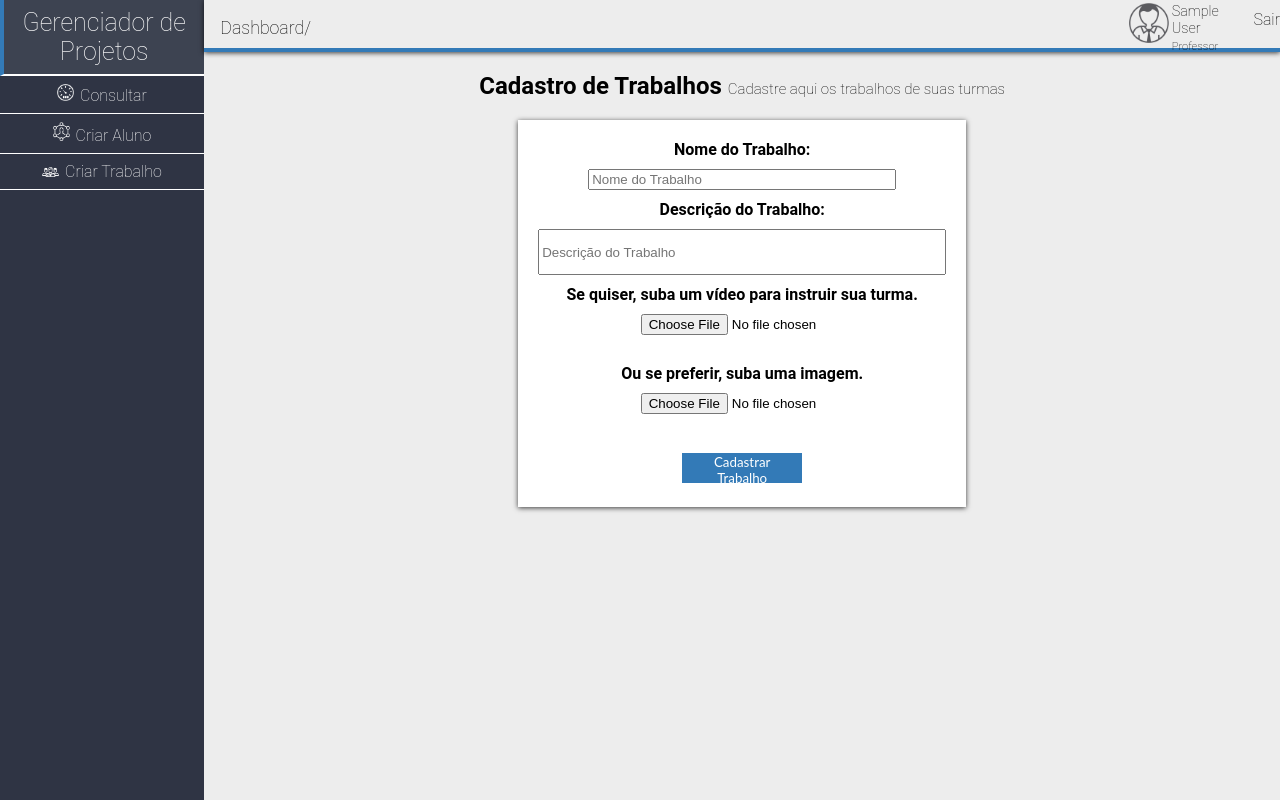
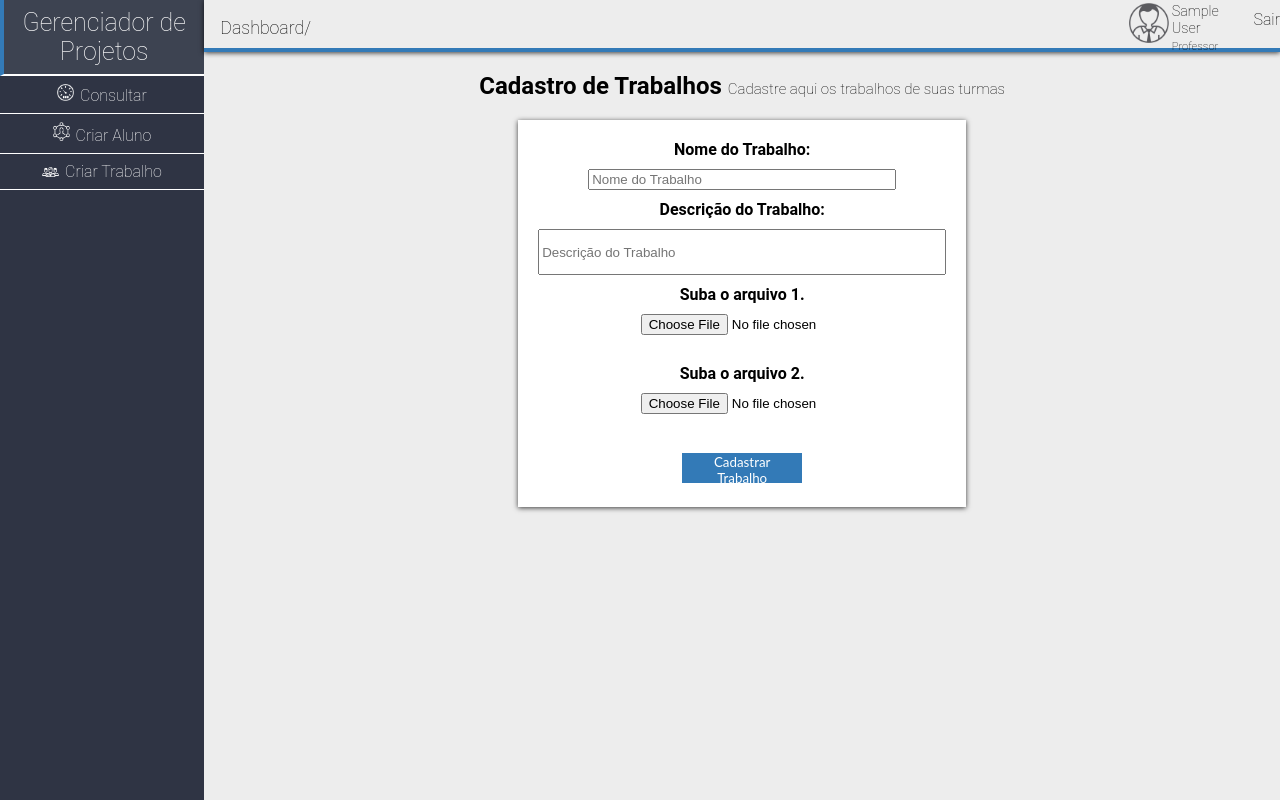
Before and after one commit to gabrielrdourado/Gerenciador-de-Projetos, a PHP site: page /criarTrabalho.php in a window 1280 px wide. Run offline with PHP 8.4, Linux system fonts and the light colour scheme; the visitor is signed in with stand-in values (Sample User, id 1).

Commit message:
Update criarTrabalho.php

```diff
--- a/criarTrabalho.php
+++ b/criarTrabalho.php
@@ -67,7 +67,7 @@
 
                 <br>
 
-                <label for="videos">Se quiser, suba um vídeo para instruir sua turma.</label>
+                <label for="videos">Suba o arquivo 1.</label>
                 <br>
                 <input id="arquivo1" type="file" name="arquivo1">
 
@@ -75,7 +75,7 @@
 
                 <br>
 
-                <label for="imagens">Ou se preferir, suba uma imagem.</label>
+                <label for="imagens">Suba o arquivo 2.</label>
                 <br>
                 <input id="arquivo2" type="file" name="arquivo2">
 
```
